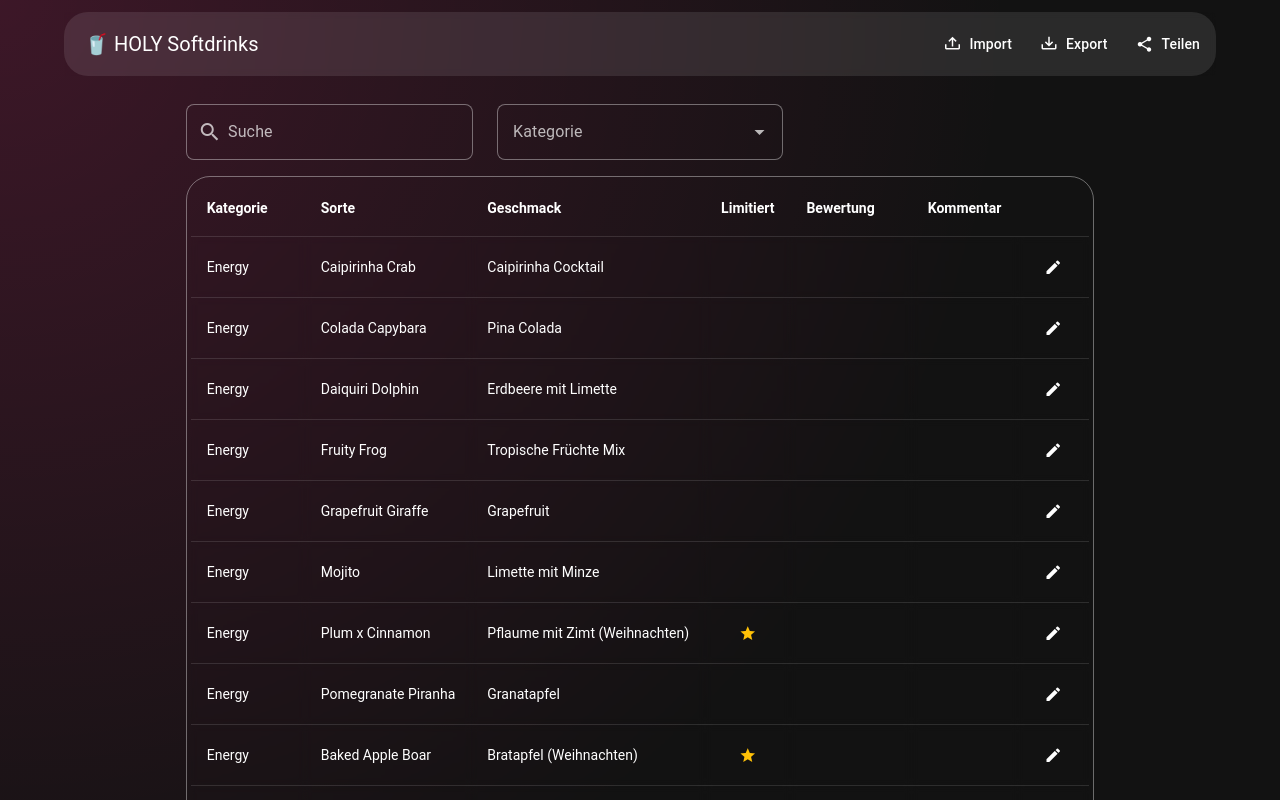
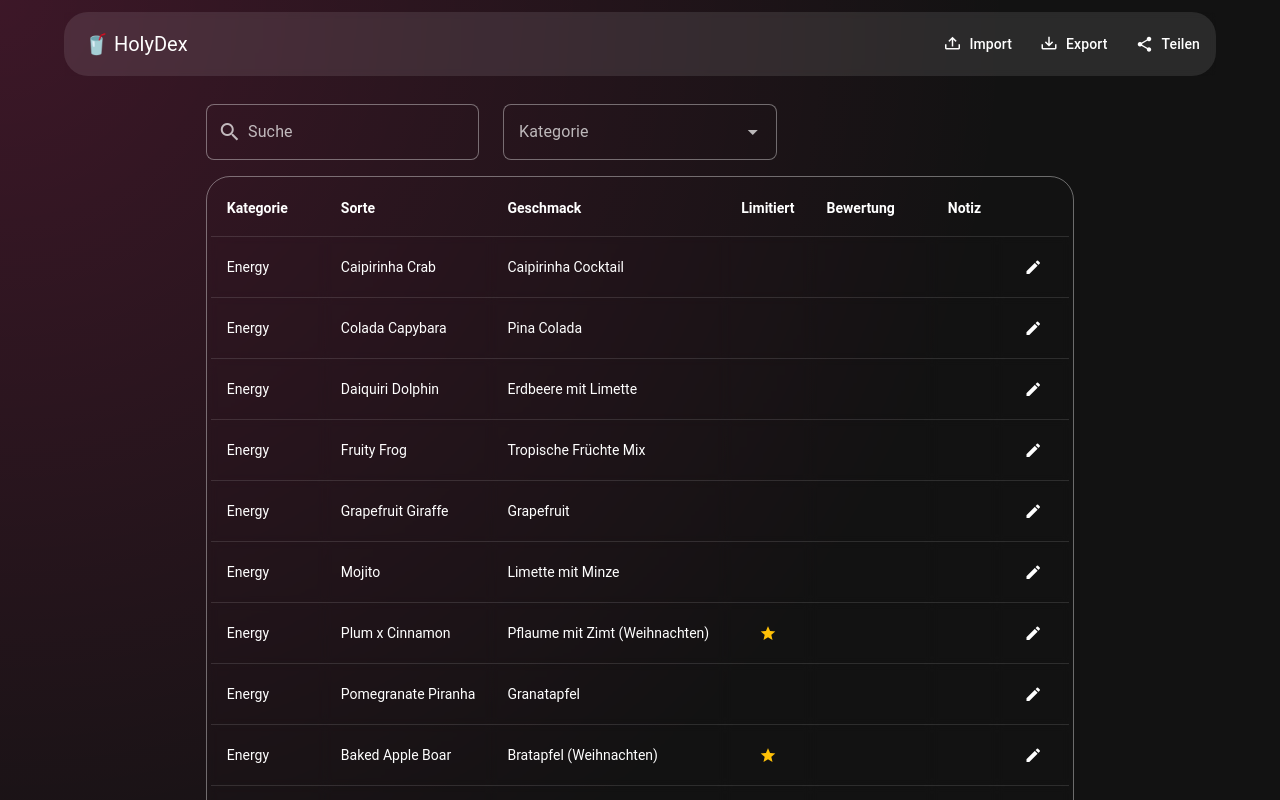
Before and after one commit to Kamiikaze/holy-dex, a Vue app: page / in a window 1280 px wide. Shown: the top 800 px of the page. Built offline with nearby package versions, Linux system fonts and the light colour scheme.

Commit message:
fix: update branding to HolyDex

```diff
--- a/index.html
+++ b/index.html
@@ -4,7 +4,7 @@
     <meta charset="UTF-8" />
     <link rel="icon" type="image/svg+xml" href="/favicon.svg" />
     <meta name="viewport" content="width=device-width, initial-scale=1.0" />
-    <title>HOLY Softdrinks</title>
+    <title>HolyDex - wie ein Pokédex nur für HOLY-Getränke</title>
   </head>
   <body>
     <div id="app"></div>
--- a/src/App.vue
+++ b/src/App.vue
@@ -1,8 +1,8 @@
 <template>
   <v-app>
-    <v-app-bar flat scrollBehavior="elevate">
+    <v-app-bar flat absolute>
       <v-app-bar-title>
-        🥤 HOLY Softdrinks
+        🥤 HolyDex
         <span
           v-if="viewingShared && shareTitle.length > 0"
           class="d-block mt-1 ml-2 text-mono text-title-medium"
@@ -222,7 +222,7 @@
           align: "center" as const,
         },
         { title: "Bewertung", key: "bewertung", align: "center" as const },
-        { title: "Kommentar", key: "kommentar", sortable: false },
+        { title: "Notiz", key: "kommentar", sortable: false },
         { title: "", key: "actions", sortable: false, align: "end" as const },
       ],
     };
```
Also changed, not shown: .claude/settings.local.json (deleted).
